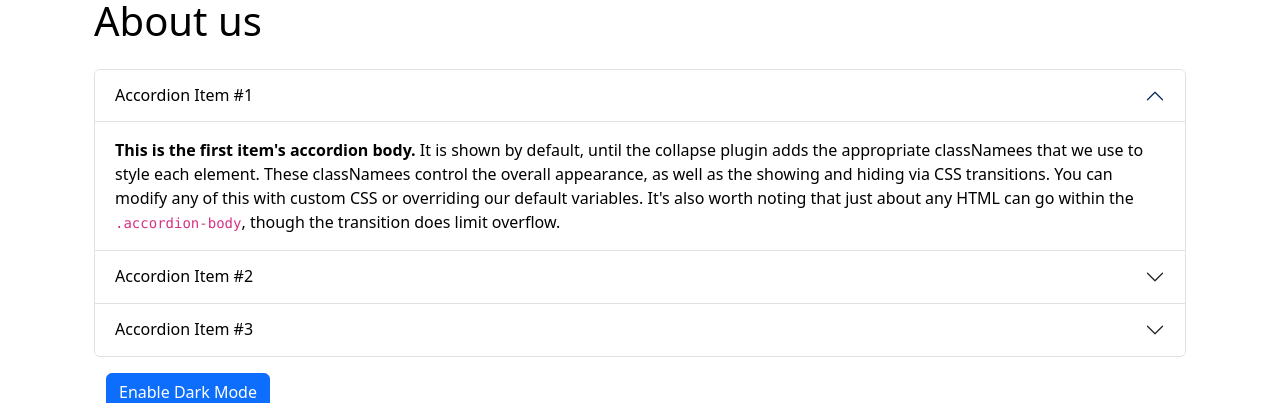
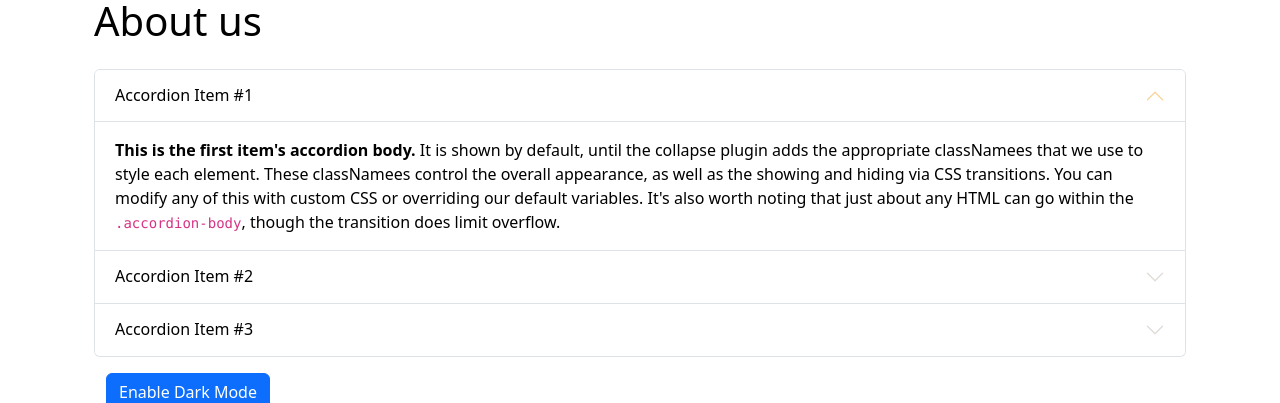
Before and after one commit to saurav-kumar01/react-basic-projects, a React (Vite) app in the folder 01_mini-project/: page /about in a window 1280 px wide. Shown: the part 133-536 px from the top of the page. Built offline with nearby package versions, Linux system fonts and the light colour scheme.

Commit message:
remove blank space

```diff
--- a/01_mini-project/src/components/TextFrom.jsx
+++ b/01_mini-project/src/components/TextFrom.jsx
@@ -3,7 +3,6 @@ import React, { useState } from "react";
 export default function TextFrom(props) {
   const handleUpClick = (event) => {
     event.preventDefault()
-    // console.log("Uppercase was clicked ")
     let newText = text.toUpperCase();
     props.showAlert("convert to uppercase", "success")
     setText(newText);
@@ -11,7 +10,6 @@ export default function TextFrom(props) {
 
   const handleLowerClick = (event) => {
     event.preventDefault()
-    // console.log("Lowercase was clicked ")
     let newText = text.toLowerCase();
     props.showAlert("convert to lowercase", "success")
     setText(newText);
@@ -19,17 +17,14 @@ export default function TextFrom(props) {
 
   const handleCopyText = (event) => {
     event.preventDefault()
-    // console.log("text copy here");
     let text = document.getElementById("myBox");
     text.select();
-    // text.setSeletionRange(0, 9999);
     navigator.clipboard.writeText(text.value);
     props.showAlert("Copied to clipboard", "success")
   };
 
   const handleExtraSpaces = (event) => {
     event.preventDefault()
-    // console.log("object");
     let newText = text.split(/[ ]+/);
     setText(newText.join(" "));
     props.showAlert("Extra space are removed", "success")
@@ -37,14 +32,12 @@ export default function TextFrom(props) {
 
   const handleClearText = (event) => {
     event.preventDefault()
-    // console.log("Lowercase was clicked ")
     let newText = "";
     setText(newText);
     props.showAlert("Clear text from the textarea", "success")
   };
 
   const handleOnChange = (event) => {
-    // console.log("On change")
     setText(event.target.value);
   };
   undefined;
@@ -107,7 +100,7 @@ export default function TextFrom(props) {
       >
         <h1>Your text summary</h1>
         <p>
-          {text.split(" ").filter((element)=>{return element.length != 0}).length} words, {text.length} characters
+          {text.split(/\s+/).filter((element)=>{return element.length != 0}).length} words, {text.length} characters
         </p>
         <p>
           {0.008 * text.split(" ").length} Minutes {props.mode} read
--- a/01_mini-project/src/index.css
+++ b/01_mini-project/src/index.css
@@ -0,0 +1,3 @@
+.accordion-button::after{
+    filter: invert(1);
+}
```
